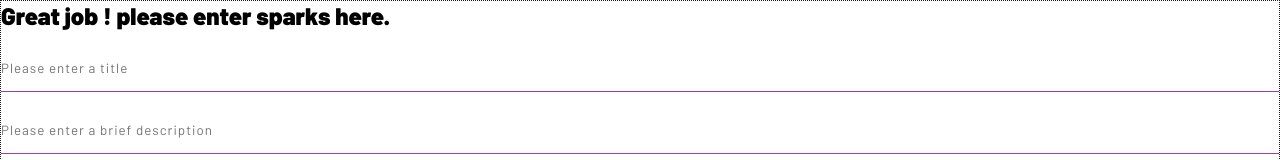
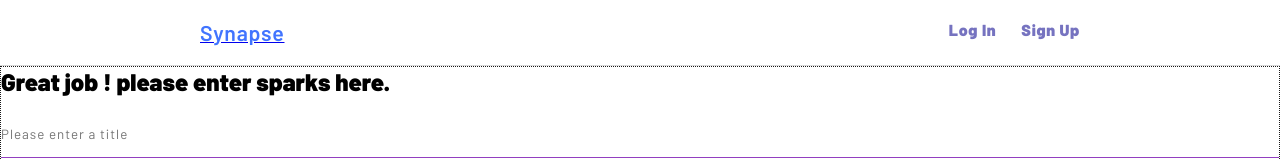
Before and after one commit to Blake-design/learning-tree, a React (Create React App) app in the folder client/: page /create in a window 1280 px wide. Shown: the top 160 px of the page. Built offline with nearby package versions, Linux system fonts and the light colour scheme; no server answers.

Commit message:
Quick edit to login/signup password fields

```diff
--- a/client/src/App.css
+++ b/client/src/App.css
@@ -125,7 +125,7 @@ button {
   margin-top: 30px;
 	border: none;
 	outline: none;
-	color: white;
+	color: black;
 	letter-spacing: 1px;
 	background-color: transparent;
 	border-bottom: 1px solid #923fc0;
--- a/client/src/pages/Form.js
+++ b/client/src/pages/Form.js
@@ -3,6 +3,7 @@ import React from "react";
 import { Navigate, useParams } from "react-router-dom";
 import { useQuery } from "@apollo/client";
 
+import Header from "../components/Header";
 import SparkForm from "../components/SparkForm";
 import Spark2Spark from "../components/Spark2Spark";
 
@@ -23,6 +24,7 @@ const Form = () => {
 
   return (
     <div>
+      <Header />
       <div className="my-4 p-4" style={{ border: "1px dotted #1a1a1a" }}>
         <SparkForm />
       </div>
```
